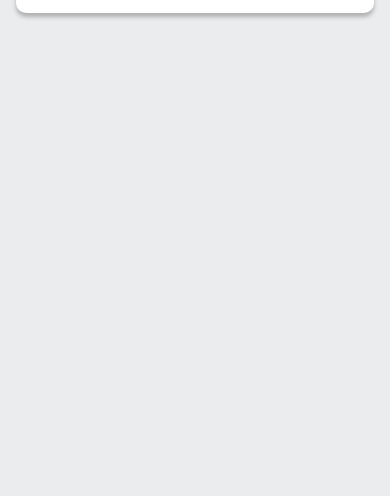
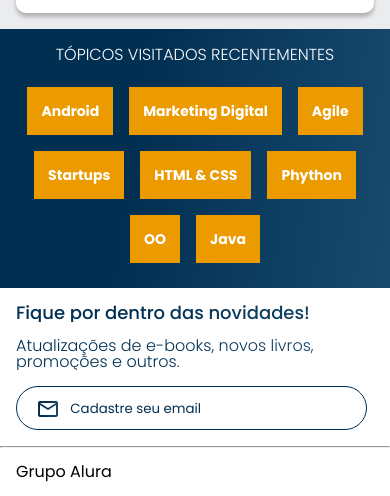
Before and after one commit to gustavofalconi/alura-books, a plain HTML site: page index.html in a window 390 px wide. Shown: the part 1468-1964 px from the top of the page. Before the commit the page ends 1497 px from the top, so only its background shows below. Drawn offline with nearby package versions, Linux system fonts and the light colour scheme.

Commit message:
Layout Mobile completo

```diff
--- a/index.html
+++ b/index.html
@@ -150,6 +150,46 @@
                 </div>
             </div>
         </section>
+        <section class="topicos">
+            <h2 class="topicos__titulo">Tópicos visitados recentementes</h2>
+            <ul class="topicos__lista">
+                <li class="topicos__item">
+                    <a href="#" class="topicos__link">Android</a>
+                </li>
+                <li class="topicos__item">
+                    <a href="#" class="topicos__link">Marketing Digital</a>
+                </li>
+                <li class="topicos__item">
+                    <a href="#" class="topicos__link">Agile</a>
+                </li>
+                <li class="topicos__item">
+                    <a href="#" class="topicos__link">Startups</a>
+                </li>
+                <li class="topicos__item">
+                    <a href="#" class="topicos__link">HTML & CSS</a>
+                </li>
+                <li class="topicos__item">
+                    <a href="#" class="topicos__link">Phython</a>
+                </li>
+                <li class="topicos__item">
+                    <a href="#" class="topicos__link">OO</a>
+                </li>
+                <li class="topicos__item">
+                    <a href="#" class="topicos__link">Java</a>
+                </li>
+            </ul>
+        </section>
+        <section class="contato">
+            <h2 class="contato__titulo">Fique por dentro das novidades!</h2>
+            <p class="contato__texto">Atualizações de e-books, novos livros, promoções e outros.</p>
+            <input type="email" placeholder="Cadastre seu email" class="contato__email">
+        </section>
+
+        <hr/>
+
+        <footer class="rodape">
+            <h2 class="rodape__titulo">Grupo Alura</h2>
+        </footer>
     </main>
 
     <script src="https://cdn.jsdelivr.net/npm/swiper@8/swiper-bundle.min.js"></script>
--- a/style.css
+++ b/style.css
@@ -1,6 +1,9 @@
 @import url(styles/header.css);
 @import url(styles/banner.css);
 @import url(styles/carrossel.css);
+@import url(styles/topicos.css);
+@import url(styles/contato.css);
+@import url(styles/rodape.css);
 
 :root {
     --cor-de-fundo: #EBECEE;
--- /dev/null
+++ b/styles/contato.css
@@ -0,0 +1,37 @@
+.contato {
+    background-color: var(--branco);
+    padding: 1em;
+}
+
+.contato__titulo, .contato__texto {
+    background: var(--azul-degrade);
+    -webkit-background-clip: text;
+    -webkit-text-fill-color: transparent;
+    background-clip: text;
+}
+
+.contato__titulo {
+    font-size: 18px;
+    font-weight: 500;
+}
+
+.contato__texto {
+    font-weight: 300;
+    margin: 1em 0;
+}
+
+.contato__email {
+    padding: 1em;
+    border: 1px solid var(--azul);
+    border-radius: 24px;
+    width: 90%;
+    color: var(--azul);
+}
+
+.contato__email::placeholder {
+    font-family: var(--fonte-principal);
+    color: var(--azul);
+    background: url("../img/Email.svg") no-repeat;
+    background-position: 0.6em;
+    padding-left: 3em;
+}
--- /dev/null
+++ b/styles/topicos.css
@@ -0,0 +1,31 @@
+.topicos {
+    background: var(--azul-degrade);
+    text-align: center;
+    padding: 1.1em 0;
+}
+
+.topicos__titulo {
+    color: var(--branco);
+    font-weight: 300;
+    text-transform: uppercase;
+    margin-bottom: 1em;
+}
+
+.topicos__lista {
+    display: flex;
+    flex-wrap: wrap;
+    justify-content: center;
+}
+
+.topicos__item {
+    margin: 1.5em 0.5em;
+}
+
+.topicos__link {
+    color: var(--branco);
+    padding: 1em;
+    background-color: var(--laranja);
+    text-decoration: none;
+    font-size: 14px;
+    font-weight: 700;
+}
```
Also changed, not shown: img/Email.svg (added).
